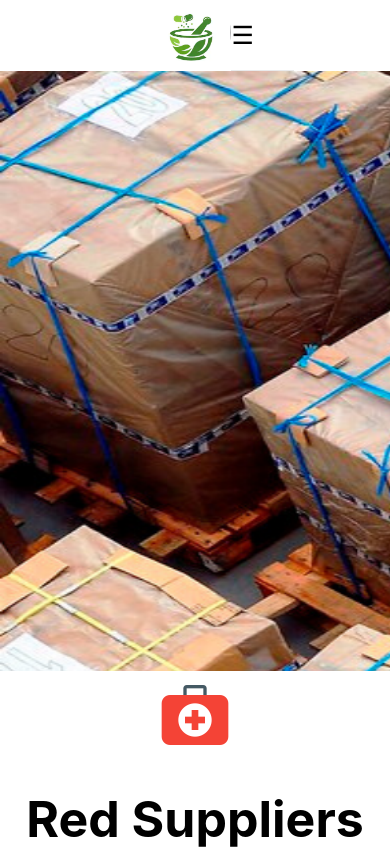
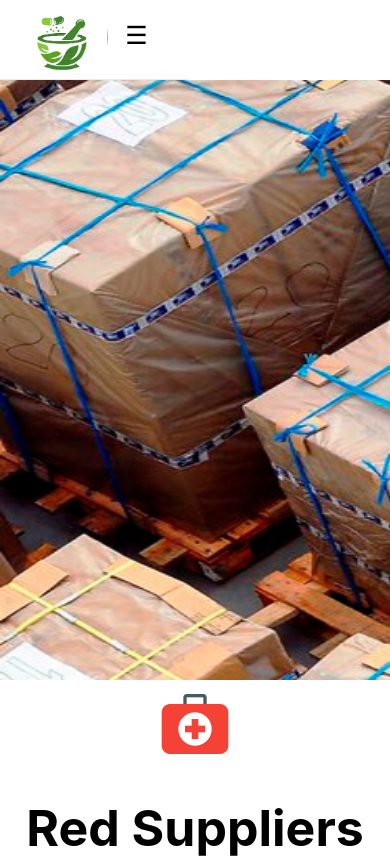
Before and after one commit to Red-Suppliers-LLC/red-suppliers-fe, a React (Create React App) app in the folder client/: page / in a window 390 px wide. Shown: the top 858 px of the page. Built offline with nearby package versions, Linux system fonts and the light colour scheme.

Commit message:
fixed nav bar for mobile view

```diff
--- a/client/src/components/NavBar.js
+++ b/client/src/components/NavBar.js
@@ -36,13 +36,13 @@ class NavBar extends React.Component {
           {/* <a
             href="http://localhost:3000/"
           > */}
-          <div className="flex-img">
+          {/* <div className="flex-img">
             <img
               src={logo}
               alt="Red Suppliers LLC Logo"
               className="nav-img"
             />
-            </div>
+            </div> */}
 
           {/* </a> */}
         </div>
@@ -63,8 +63,19 @@ class NavBar extends React.Component {
         {/* https://redsuppliers.com */}
 
         <div className="nav">
+        <div className="wrap-both">
+        <div className="logo">
+        <img
+             src={logo}
+              alt="Red Suppliers LLC Logo"
+              className="nav-img"
+            />
+          </div>
+          <div className="link-bar">
         <label for="toggle">&#9776;</label>
         <input type="checkbox" id="toggle"/>
+        </div>
+        </div>
         <div className="wrap-link">
           <a
             href="http://localhost:3000/"
--- a/client/src/styling/About.css
+++ b/client/src/styling/About.css
@@ -141,7 +141,6 @@
   display: flex;
   justify-content: center;
   line-height: 30px;
-
  }
 
 }
--- a/client/src/styling/NavBar.css
+++ b/client/src/styling/NavBar.css
@@ -85,25 +85,8 @@ label {
         display: block;
     }
 
-    .nav {
-        /* display: flex;
-        justify-content: center;  */
-    }
-
-    /* .logo {
-        background: blue;
-    } */
-
-    /* .nav-img {
-        height: 75px;
-        width: auto;
-        border-radius: 50px;
-        margin-right: 155px;
-    } */
-
     .flex-img {
         text-align: start;
-        /* background: blue;  */
     }
 
     .nav-img {
@@ -127,4 +110,26 @@ label {
         display: flex;
         /* justify-content: space-between;   */
     }
+
+    .logo {
+        /* background: blue;  */
+
+       }
+
+       .link-bar {
+         /* background: green;  */
+       }
+
+       .wrap-both {
+         display: flex;
+         justify-content: center;
+       }
+
+       .nav-img {
+        height: 75px;
+        width: auto;
+        border-radius: 50px;
+        margin-left: 20px;
+        margin-right: 17px;
+    }
   }
```
